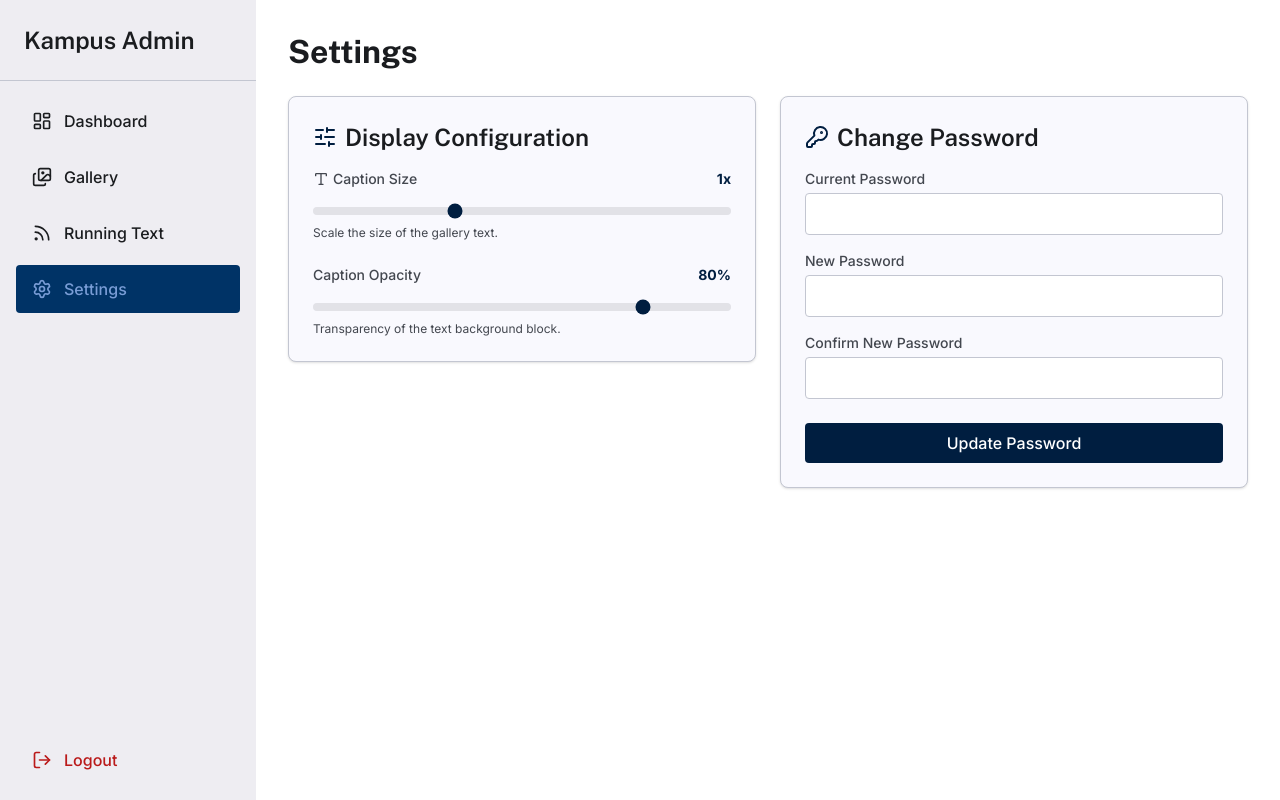
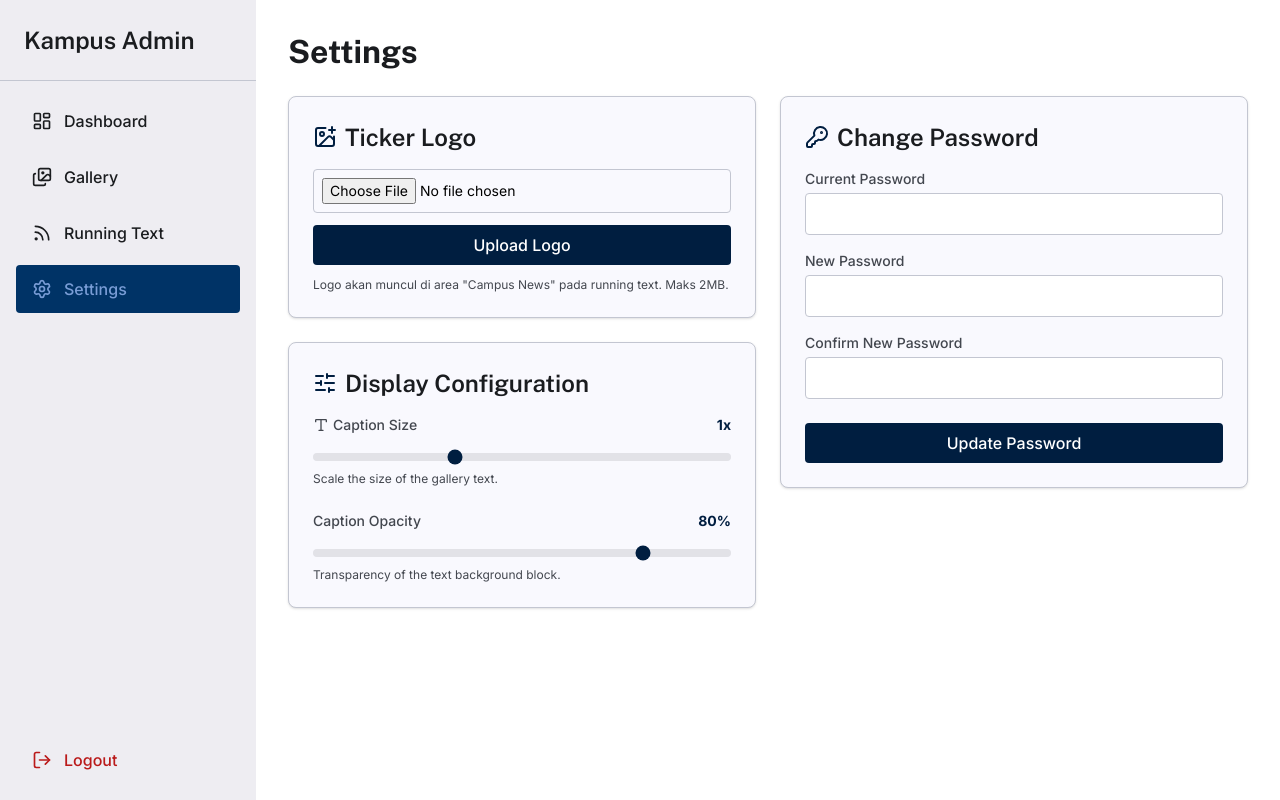
Before and after one commit to bud1gata/bsignage, a React app in the folder frontend/: page /admin/settings in a window 1280 px wide. Built offline with nearby package versions, Linux system fonts and the light colour scheme; no server answers; sample sign-in values are in the browser's storage; the HTML template or start-up script is replaced by a standard one.

Commit message:
feat: add logo upload functionality for the running ticker and integrate it into settings and display components.

```diff
--- a/frontend/src/components/RunningTicker.jsx
+++ b/frontend/src/components/RunningTicker.jsx
@@ -1,4 +1,4 @@
-export default function RunningTicker({ items = [], speed = 30 }) {
+export default function RunningTicker({ items = [], speed = 30, logoUrl = '' }) {
   if (items.length === 0) return null;
 
   const renderItems = () =>
@@ -23,8 +23,13 @@ export default function RunningTicker({ items = [], speed = 30 }) {
   return (
     <div className="bg-primary text-on-primary h-20 flex items-center shrink-0 border-t-4 border-secondary overflow-hidden w-full relative z-20">
       <div className="flex items-center px-6 h-full bg-primary-container z-10 shadow-[4px_0_12px_rgba(0,0,0,0.5)]">
-        <span className="font-label-bold text-label-bold uppercase tracking-wider text-secondary-fixed whitespace-nowrap pr-4 border-r border-outline/30">
-          <span className="material-symbols-outlined align-middle mr-2 text-xl">rss_feed</span> Campus News
+        <span className="font-label-bold text-label-bold uppercase tracking-wider text-secondary-fixed whitespace-nowrap pr-4 border-r border-outline/30 flex items-center gap-2">
+          {logoUrl ? (
+            <img src={logoUrl} alt="Logo" className="h-10 w-auto object-contain" />
+          ) : (
+            <span className="material-symbols-outlined align-middle text-xl">rss_feed</span>
+          )}
+          Campus News
         </span>
       </div>
       <div className="flex-1 overflow-hidden h-full flex items-center">
--- a/frontend/src/pages/DisplayScreen.jsx
+++ b/frontend/src/pages/DisplayScreen.jsx
@@ -10,6 +10,7 @@ export default function DisplayScreen() {
   const [tickerSpeed, setTickerSpeed] = useState(30);
   const [captionSize, setCaptionSize] = useState(1);
   const [captionOpacity, setCaptionOpacity] = useState(80);
+  const [logoUrl, setLogoUrl] = useState('');
 
   const fetchData = async () => {
     try {
@@ -27,6 +28,7 @@ export default function DisplayScreen() {
       if (settingData.tickerSpeed) setTickerSpeed(settingData.tickerSpeed);
       if (settingData.captionSize) setCaptionSize(settingData.captionSize);
       if (settingData.captionOpacity !== undefined) setCaptionOpacity(settingData.captionOpacity);
+      if (settingData.logoUrl) setLogoUrl(settingData.logoUrl);
     } catch (err) {
       console.error('Failed to fetch display data');
     }
@@ -44,7 +46,7 @@ export default function DisplayScreen() {
         <Slideshow photos={photos} captionSize={captionSize} captionOpacity={captionOpacity} />
         <DigitalClock />
       </main>
-      <RunningTicker items={tickers} speed={tickerSpeed} />
+      <RunningTicker items={tickers} speed={tickerSpeed} logoUrl={logoUrl} />
     </div>
   );
 }
--- a/frontend/src/pages/admin/Settings.jsx
+++ b/frontend/src/pages/admin/Settings.jsx
@@ -1,6 +1,6 @@
 import { useState, useEffect } from 'react';
 import { useAuth } from '../../context/AuthContext';
-import { KeyRound, Type, SlidersHorizontal } from 'lucide-react';
+import { KeyRound, Type, SlidersHorizontal, ImagePlus } from 'lucide-react';
 import API_BASE_URL from '../../config/api';
 
 export default function Settings() {
@@ -12,6 +12,8 @@ export default function Settings() {
 
   const [captionSize, setCaptionSize] = useState(1);
   const [captionOpacity, setCaptionOpacity] = useState(80);
+  const [logoUrl, setLogoUrl] = useState('');
+  const [logoFile, setLogoFile] = useState(null);
 
   useEffect(() => {
     const fetchSettings = async () => {
@@ -20,6 +22,7 @@ export default function Settings() {
         const data = await res.json();
         if (data.captionSize) setCaptionSize(data.captionSize);
         if (data.captionOpacity !== undefined) setCaptionOpacity(data.captionOpacity);
+        if (data.logoUrl) setLogoUrl(data.logoUrl);
       } catch (err) {}
     };
     if (token) fetchSettings();
@@ -35,6 +38,29 @@ export default function Settings() {
         },
         body: JSON.stringify({ value })
       });
+    } catch (err) {
+      console.error(err);
+    }
+  };
+
+  const handleLogoUpload = async () => {
+    if (!logoFile) return alert('Pilih file logo terlebih dahulu');
+    if (logoFile.size > 2 * 1024 * 1024) return alert('Ukuran file terlalu besar! Maksimal 2MB.');
+
+    const data = new FormData();
+    data.append('logo', logoFile);
+
+    try {
+      const res = await fetch(`${API_BASE_URL}/api/settings/logo`, {
+        method: 'POST',
+        headers: { Authorization: `Bearer ${token}` },
+        body: data
+      });
+      const result = await res.json();
+      if (res.ok) {
+        setLogoUrl(result.logoUrl);
+        setLogoFile(null);
+      }
     } catch (err) {
       console.error(err);
     }
@@ -82,6 +108,42 @@ export default function Settings() {
       <h2 className="font-headline-lg text-headline-lg text-on-surface mb-6">Settings</h2>
 
       <div className="grid grid-cols-1 md:grid-cols-2 gap-6 items-start">
+        {/* Left column */}
+        <div className="flex flex-col gap-6">
+          {/* Logo Upload */}
+          <div className="bg-surface rounded-xl p-6 shadow border border-outline-variant">
+            <h3 className="font-headline-md text-headline-md text-on-surface mb-4 flex items-center gap-2">
+              <ImagePlus size={24} className="text-primary" />
+              Ticker Logo
+            </h3>
+
+            {logoUrl && (
+              <div className="mb-4 flex items-center gap-4">
+                <div className="w-16 h-16 rounded-lg border border-outline-variant overflow-hidden bg-primary-container flex items-center justify-center">
+                  <img src={logoUrl} alt="Current Logo" className="w-full h-full object-contain p-1" />
+                </div>
+                <span className="text-sm text-on-surface-variant">Logo saat ini</span>
+              </div>
+            )}
+
+            <div className="flex flex-col gap-3">
+              <input
+                type="file"
+                accept="image/*"
+                onChange={e => setLogoFile(e.target.files[0])}
+                className="w-full rounded-lg border border-outline-variant p-2 text-sm focus:ring-primary focus:border-primary"
+              />
+              <button
+                onClick={handleLogoUpload}
+                className="w-full bg-primary text-on-primary py-2 rounded-lg font-medium hover:bg-primary/90"
+              >
+                Upload Logo
+              </button>
+              <p className="text-xs text-on-surface-variant">Logo akan muncul di area "Campus News" pada running text. Maks 2MB.</p>
+            </div>
+          </div>
+
+          {/* Display Configuration */}
           <div className="bg-surface rounded-xl p-6 shadow border border-outline-variant">
             <h3 className="font-headline-md text-headline-md text-on-surface mb-4 flex items-center gap-2">
               <SlidersHorizontal size={24} className="text-primary" />
@@ -129,6 +191,7 @@ export default function Settings() {
                   className="w-full h-2 bg-surface-variant rounded-lg appearance-none cursor-pointer accent-primary"
                 />
                 <p className="text-xs text-on-surface-variant mt-1">Transparency of the text background block.</p>
+              </div>
             </div>
           </div>
         </div>
```
Also changed, not shown: 1 other file (tests, documents, lock files or other folders). Lines whose indentation alone changed are shown as unchanged.
